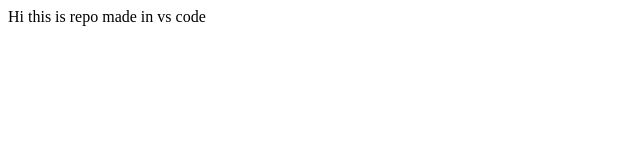
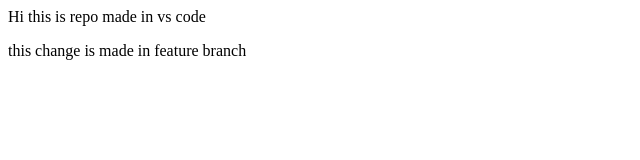
Before and after one commit to sangmeshwari/local_repo, a plain HTML site: page index.html in a window 1280 px wide. Shown: the whole page, without its empty margins (0-640 px from the left). Drawn offline with Linux system fonts and the light colour scheme.

Commit message:
some change

```diff
--- a/index.html
+++ b/index.html
@@ -1 +1,3 @@
 <p class="p1"> Hi this is repo made in vs code </p>
+
+<p> this change is made in feature branch </p>
```
